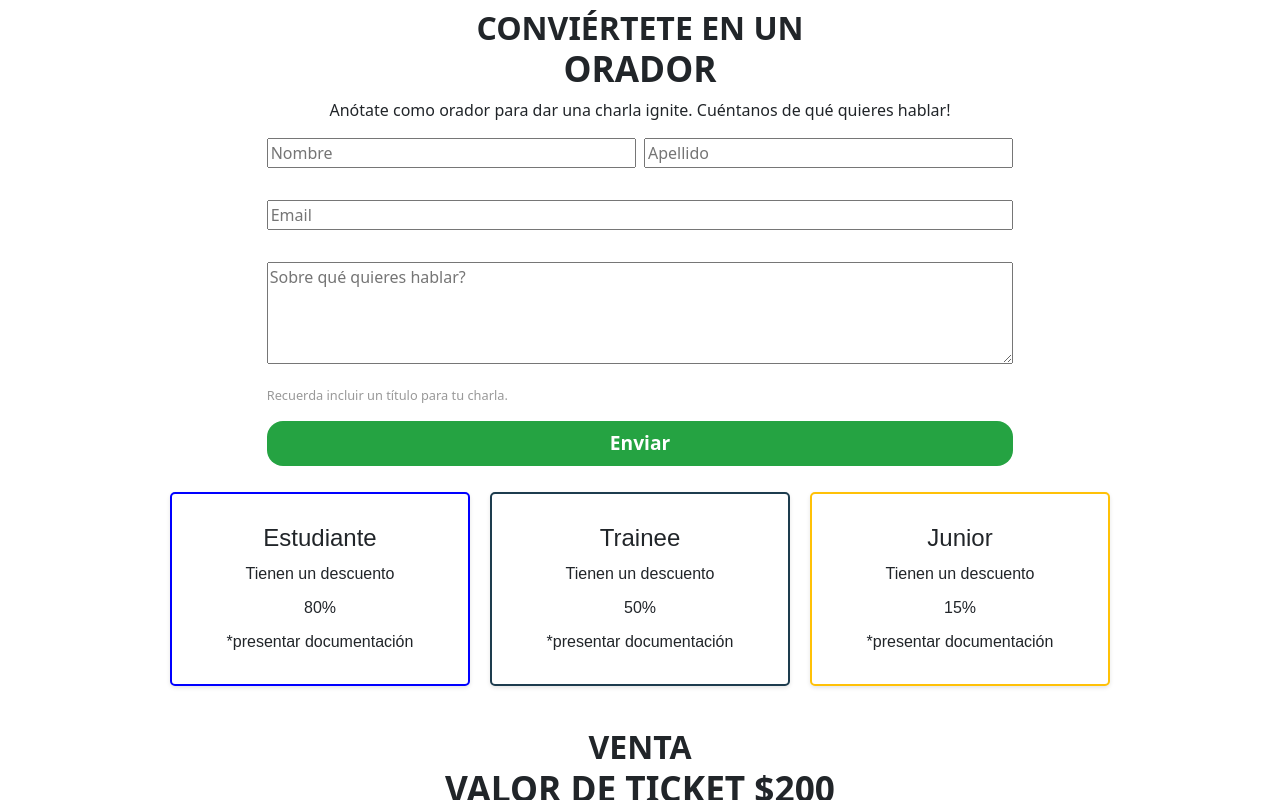
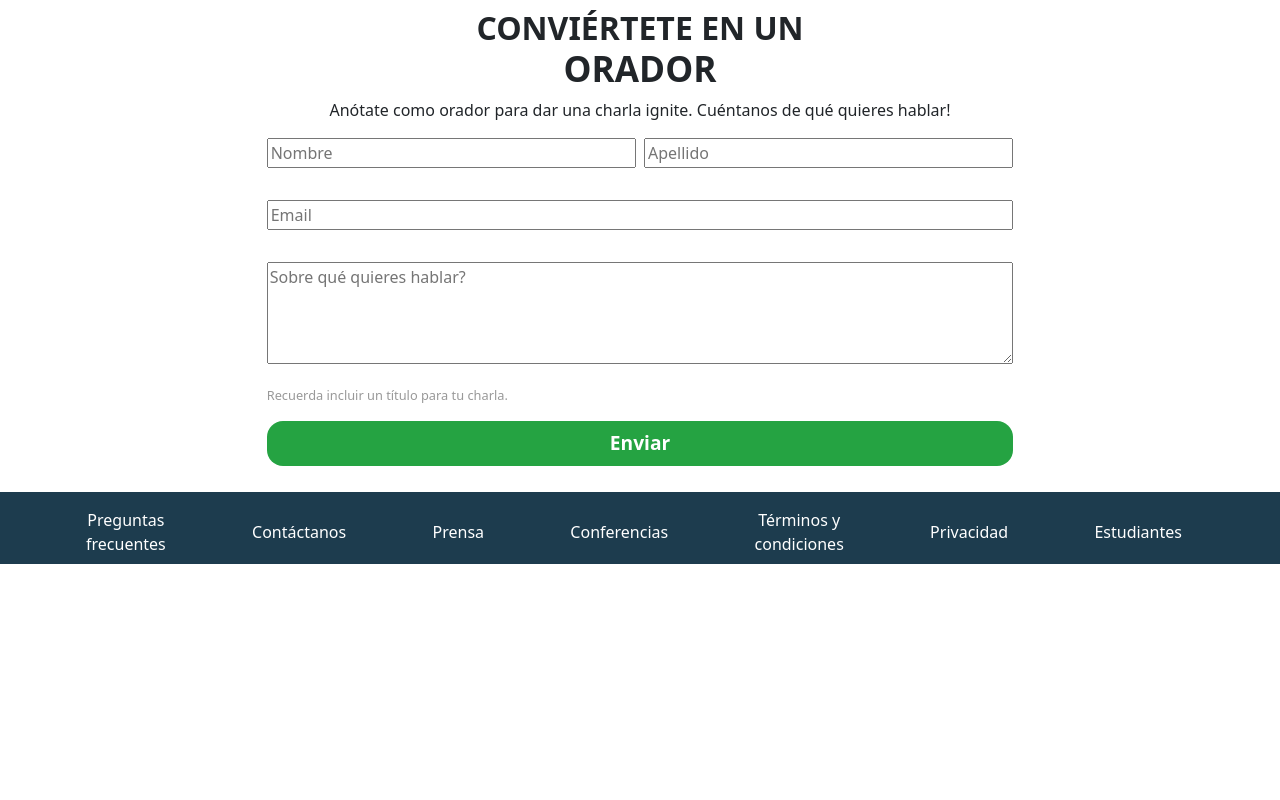
Before and after one commit to Maga201995/Grupo2-CodoACodo, a plain HTML site: page index.html in a window 1280 px wide. Shown: the part 2000-2800 px from the top of the page. After the commit the page ends 2564 px from the top, so only its background shows below. Drawn offline with nearby package versions, Linux system fonts and the light colour scheme.

Commit message:
Footer modificado

```diff
--- a/css/style.css
+++ b/css/style.css
@@ -336,7 +336,7 @@
   margin: 5px;
 }
 /* ★━━━━━━━━━━━★ FOOTER ★━━━━━━━━━━━★ */
-#main-footer {
+/* #main-footer {
   background: #1d3c4e;
   color: #fff;
   padding: 1.5rem;
@@ -370,4 +370,28 @@
   #main-footer .nav-link span {
     display: block;
   }
+} */
+#main-footer {
+  background: #1d3c4e;
+  color: #fff;
+  padding: 1 rem;
+  margin-top: 10px;
+
+
+
 }
+.footer {
+  margin-top: 8px;
+
+
+}
+#main-footer .nav-link {
+  color: #fff;
+  text-align: center;
+}
+#main-footer .nav-link:hover {
+  opacity: .7; }
+
+ @media (min-width: 992px) {
+    #main-footer .nav-link span { display: block; }
+  }
--- a/index.html
+++ b/index.html
@@ -225,84 +225,33 @@
         </div>
       </div>
     </section>
-    <section id="comprar-tickets">
-      <div class="cardsTickets">
-        <div class="cardTickets estudiante">
-          <h2>Estudiante</h2>
-          <p>Tienen un descuento</p>
-          <p>80%</p>
-          <p>*presentar documentación</p>
-        </div>
-        <div class="cardTickets trainee">
-          <h2>Trainee</h2>
-          <p>Tienen un descuento</p>
-          <p>50%</p>
-          <p>*presentar documentación</p>
-        </div>
-        <div class="cardTickets junior">
-          <h2>Junior</h2>
-          <p>Tienen un descuento</p>
-          <p>15%</p>
-          <p>*presentar documentación</p>
-        </div>
-      </div>
-      <h2 class="titulo-gral">VENTA<span>VALOR DE TICKET $200</span></h2>
-      <div class="formContainerCompra">
-        <form class="formCompra">
-          <div class="formContainerCompraFilas">
-            <input class="formInputsCompra" type="text" id="nombre" name="nombre" placeholder="Nombre" required />
-            <input class="formInputsCompra" type="text" id="apellido" name="apellido" placeholder="Apellido" required />
-          </div>
-          <div class="formContainerCompraFilas">
-            <input class="formInputsCompra" type="text" id="correo" name="correo" placeholder="Correo" required />
-          </div>
-          <div class="formContainerCompraFilas">
-            <label class="formContainerCompraLabels" for="cantidad">Cantidad:</label>
-            <label class="formContainerCompraLabels" for="categoria">Categoría:</label>
-          </div>
-          <div class="formContainerCompraFilas">
-            <input class="formInputsCompra" type="number" id="cantidad" name="cantidad" placeholder="0" required />
-            <select class="formContainerCompraSelect" id="categoria" name="categoria">
-              <option value="Estudiante">Estudiante</option>
-              <option value="Trainee">Trainee</option>
-              <option value="Junior">Junior</option>
-            </select>
-          </div>
-          <div class="formContainerCompraFilas">
-            <div id="resultado">Total a pagar $:</div>
-          </div>
-          <div class="formContainerCompraFilas">
-            <button class="formContainerCompraButton" type="button" onclick="borrar()">Borrar</button>
-            <button class="formContainerCompraButton" type="button" onclick="calcularTotal()">Resumen</button>
-          </div>
-        </form>
-      </div>
-    </section>
     <footer id="main-footer">
-      <div class="containerForm">
-        <ul class="footerList">
-          <li class="footerItem">
-            <a class="footerLink" href="#">Preguntas <span>frecuentes</span></a>
+      <div class="container">
+             <div class="row footer">
+               <ul class="nav justify-content-center justify-content-lg-between align-items-center">
+                 <li class="footer">
+                   <a class="nav-link" href="#">Preguntas <span>frecuentes</span></a>
                  </li>
-          <li class="footerItem">
-            <a class="footerLink" href="#">Contáctanos</a>
+                 <li class="footer">
+                   <a class="nav-link" href="#">Contáctanos</a>
                  </li>
-          <li class="footerItem">
-            <a class="footerLink" href="#">Prensa</a>
+                 <li class="footer">
+                   <a class="nav-link" href="#">Prensa</a>
                  </li>
-          <li class="footerItem">
-            <a class="footerLink" href="#">Conferencias</a>
+                 <li class="footer">
+                   <a class="nav-link" href="./index.html">Conferencias</a>
                  </li>
-          <li class="footerItem">
-            <a class="footerLink" href="#">Términos y <span>condiciones</span></a>
+                 <li class="footer">
+                   <a class="nav-link" href="#">Términos y <span>condiciones</span></a>
                  </li>
-          <li class="footerItem">
-            <a class="footerLink" href="#">Privacidad</a>
+                 <li class="footer">
+                   <a class="nav-link" href="#">Privacidad</a>
                  </li>
-          <li class="footerItem">
-            <a class="footerLink" href="#">Estudiantes</a>
+                 <li class="footer">
+                   <a class="nav-link" href="#">Estudiantes</a>
                  </li>
                </ul>
+             </div>
            </div>
    </footer>
     <script
```
Also changed, not shown: comprar-Tickets.html (+19 -17 lines). Lines whose indentation alone changed are shown as unchanged.
